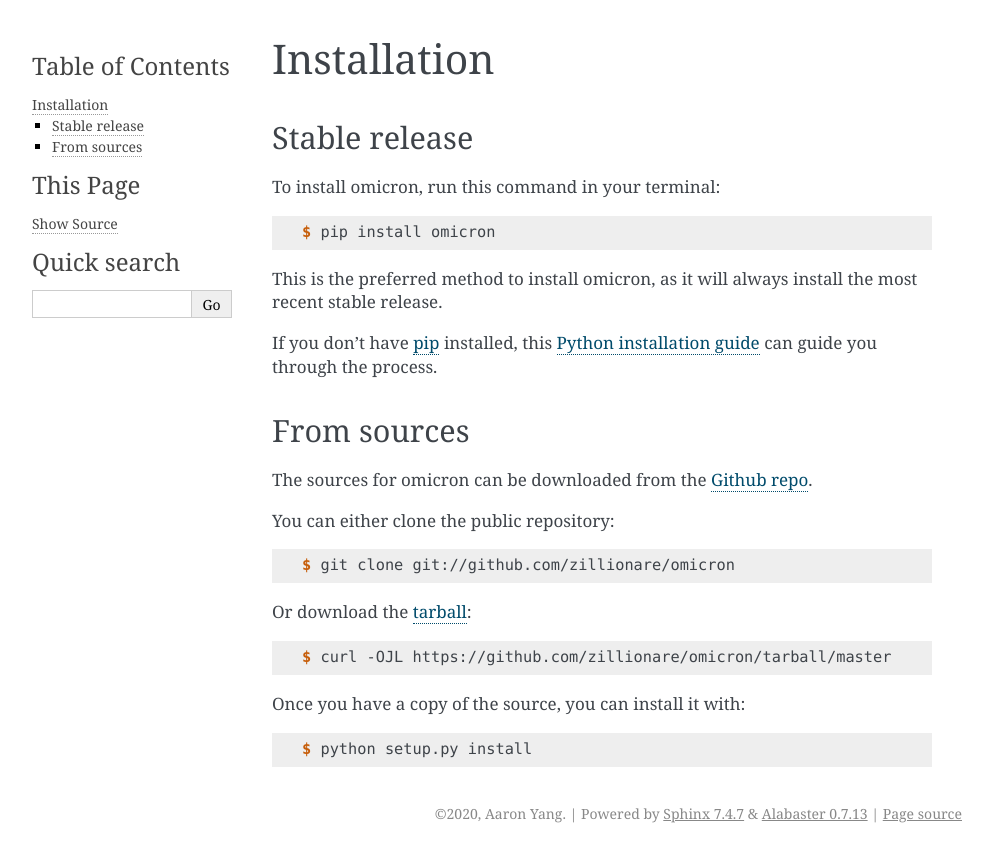
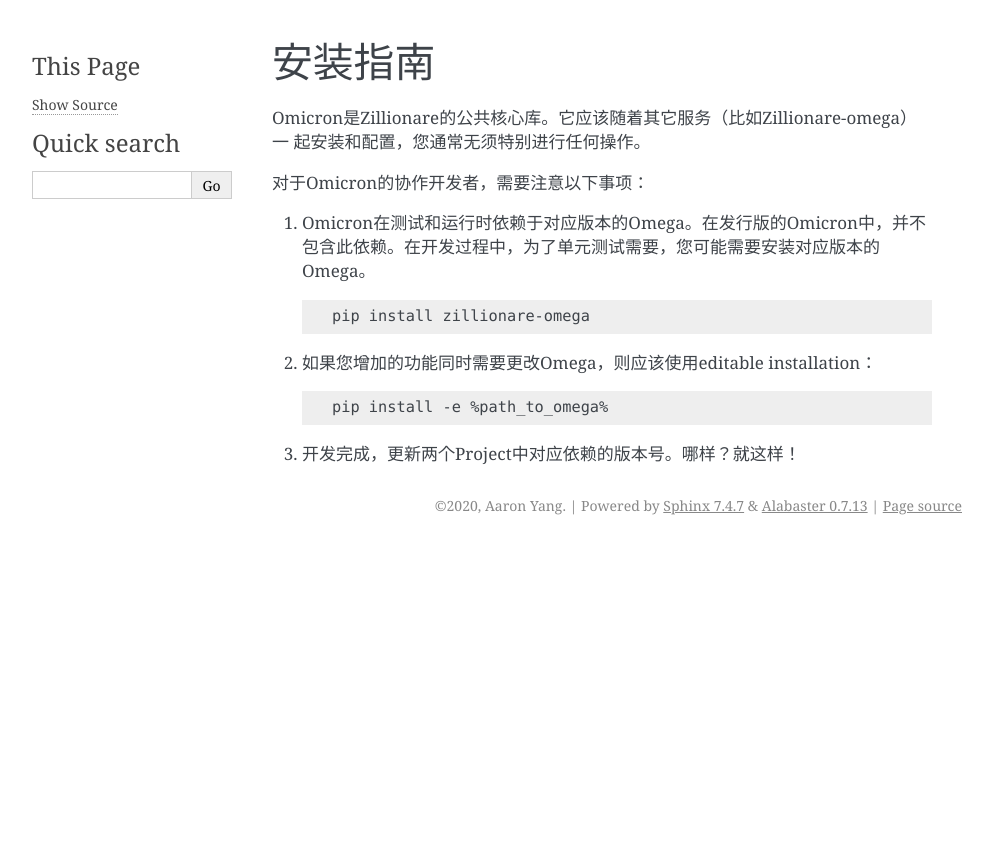
Before and after one commit to zillionare/omicron, a Sphinx documentation site: the page built from docs/installation.md, in a window 1280 px wide. Shown: the top 862 px of the page, without its empty margins (148-1141 px from the left). Built offline with Sphinx 7.4.7, drawn with Linux system fonts in a browser that asks for light colours.

````diff
--- a/README.rst
+++ b/README.rst
@@ -1,5 +1,5 @@
-Omicron
-==========
+Omicron - Zillionare公共内核库
+==============================
 
 .. image:: _static/zillion-universe.jpg
 
--- a/docs/conf.py
+++ b/docs/conf.py
@@ -38,8 +38,7 @@ extensions = [
     "sphinx.ext.intersphinx",
     "sphinx.ext.napoleon",
     "sphinx.ext.autosectionlabel",
-    # "recommonmark",
-    "myst_parser",
+    "recommonmark",
 ]
 # autosectionlabel_prefix_document = True
 # needs_extensions = {"recommonmark": "0.6"}
--- /dev/null
+++ b/docs/installation.md
@@ -0,0 +1,18 @@
+# 安装指南
+
+Omicron是Zillionare的公共核心库。它应该随着其它服务（比如Zillionare-omega）一
+起安装和配置，您通常无须特别进行任何操作。
+
+对于Omicron的协作开发者，需要注意以下事项：
+
+1. Omicron在测试和运行时依赖于对应版本的Omega。在发行版的Omicron中，并不包含此依赖。在开发过程中，为了单元测试需要，您可能需要安装对应版本的Omega。
+
+    ```text
+    pip install zillionare-omega
+    ```
+2. 如果您增加的功能同时需要更改Omega，则应该使用editable installation：
+
+    ```text
+    pip install -e %path_to_omega%
+    ```
+3. 开发完成，更新两个Project中对应依赖的版本号。哪样？就这样！
--- a/docs/installation.rst
+++ /dev/null
@@ -1,51 +0,0 @@
-.. highlight:: shell
-
-============
-Installation
-============
-
-
-Stable release
---------------
-
-To install omicron, run this command in your terminal:
-
-.. code-block:: console
-
-    $ pip install omicron
-
-This is the preferred method to install omicron, as it will always install the most recent stable release.
-
-If you don't have `pip`_ installed, this `Python installation guide`_ can guide
-you through the process.
-
-.. _pip: https://pip.pypa.io
-.. _Python installation guide: http://docs.python-guide.org/en/latest/starting/installation/
-
-
-From sources
-------------
-
-The sources for omicron can be downloaded from the `Github repo`_.
-
-You can either clone the public repository:
-
-.. code-block:: console
-
-    $ git clone git://github.com/zillionare/omicron
-
-Or download the `tarball`_:
-
-.. code-block:: console
-
-    $ curl -OJL https://github.com/zillionare/omicron/tarball/master
-
-Once you have a copy of the source, you can install it with:
-
-.. code-block:: console
-
-    $ python setup.py install
-
-
-.. _Github repo: https://github.com/zillionare/omicron
-.. _tarball: https://github.com/zillionare/omicron/tarball/master
--- a/docs/omicron.config.rst
+++ b/docs/omicron.config.rst
@@ -15,7 +15,7 @@ omicron.config.calendar module
 omicron.config.cfg4py\_auto\_gen module
 ---------------------------------------
 
-.. automodule:: omicron.config.cfg4py_auto_gen
+.. automodule:: omicron.config.schema
    :members:
    :undoc-members:
    :show-inheritance:
--- a/docs/omicron.rst
+++ b/docs/omicron.rst
@@ -7,8 +7,10 @@ Subpackages
 .. toctree::
    :maxdepth: 4
 
+   omicron.client
    omicron.config
    omicron.core
+   omicron.dal
    omicron.models
 
 Module contents
--- a/setup.py
+++ b/setup.py
@@ -12,8 +12,8 @@ with open("HISTORY.rst") as history_file:
 requirements = [
     "pyemit >= 0.4.0",
     "cfg4py == 0.8.0",
-    "arrow == 0.15",
-    "numpy == 1.19.4",
+    "arrow ~= 0.15.5",
+    "numpy ~= 1.19.4",
     "aioredis == 1.3.1",
     "numba == 0.49.1",
     "SQLAlchemy == 1.3.20",
````
Also changed, not shown: docs/omicron.client.rst (added, +21 -0 lines), docs/omicron.dal.rst (+12 -13 lines), .pre-commit-config.yaml, 2 other files.
